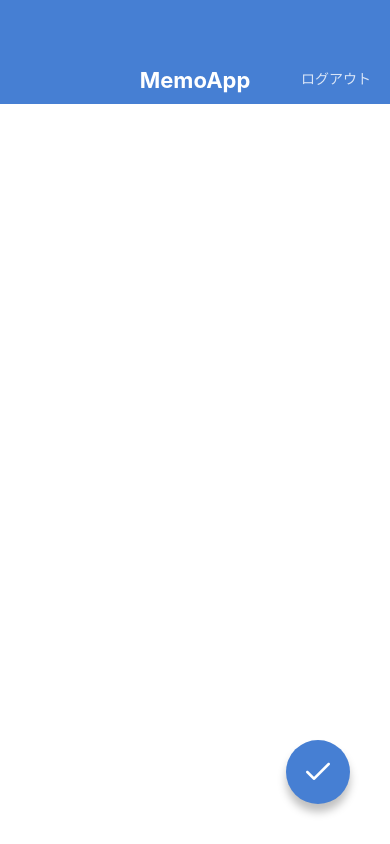
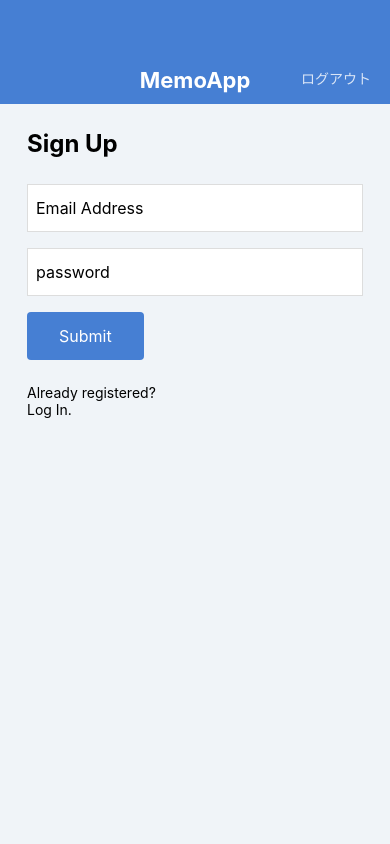
Before and after one commit to akiraabe/Udemy_MemoApp, a React Native app: screen / in a window 390 px wide. Built offline with nearby package versions, Linux system fonts and the light colour scheme.

Commit message:
Create LoginScren and SignUpScreen

```diff
--- a/App.jsx
+++ b/App.jsx
@@ -1,5 +1,7 @@
 import React from 'react';
-import MemoCreateScreen from './src/screens/MemoCreateScreen';
+import SignUpScreen from './src/screens/SignUpScreen';
+// import LogInScreen from './src/screens/LogInScreen';
+// import MemoCreateScreen from './src/screens/MemoCreateScreen';
 // import MemoEditScreen from './src/screens/MemoEditScreen';
 // import MemoListScreen from './src/screens/MemoListScreen';
 // import MemoDetailScreen from './src/screens/MemoDetailScreen';
@@ -8,5 +10,7 @@
   // return <MemoListScreen />;
   // return <MemoDetailScreen />;
   // return <MemoEditScreen />;
-  return <MemoCreateScreen />;
+  // return <MemoCreateScreen />;
+  // return <LogInScreen />;
+  return <SignUpScreen />;
 }
--- /dev/null
+++ b/src/components/Button.jsx
@@ -0,0 +1,34 @@
+import React from 'react';
+import { Text, View, StyleSheet } from 'react-native';
+import { string } from 'prop-types';
+
+const Button = (props) => {
+  const { label } = props;
+  return (
+    <View style={styles.buttonContainer}>
+      <Text style={styles.buttonLabel}>{label}</Text>
+    </View>
+  );
+};
+
+Button.propTypes = {
+  label: string.isRequired,
+};
+
+const styles = StyleSheet.create({
+  buttonContainer: {
+    backgroundColor: '#467FD3',
+    borderRadius: 4,
+    alignSelf: 'flex-start', // 自分自身を並べる
+    marginBottom: 24,
+  },
+  buttonLabel: {
+    fontSize: 16,
+    lineHeight: 32,
+    paddingVertical: 8,
+    paddingHorizontal: 32,
+    color: '#FFFFFF',
+  },
+});
+
+export default Button;
--- /dev/null
+++ b/src/screens/LogInScreen.jsx
@@ -0,0 +1,50 @@
+import React from 'react';
+import {
+  View, Text, TextInput, StyleSheet,
+} from 'react-native';
+import AppBar from '../components/AppBar';
+import Button from '../components/Button';
+
+const LogInScreen = () => (
+  <View style={styles.container}>
+    <AppBar />
+    <View style={styles.inner}>
+      <Text style={styles.title}>Logi In</Text>
+      <TextInput style={styles.input} value="Email Address" />
+      <TextInput style={styles.input} value="password" />
+      <Button label="Submit" />
+      <View>
+        <Text>Not registered?</Text>
+        <Text>Sign up here!</Text>
+      </View>
+    </View>
+  </View>
+);
+
+const styles = StyleSheet.create({
+  container: {
+    flex: 1,
+    backgroundColor: '#F0F4F8',
+  },
+  inner: {
+    paddingHorizontal: 27,
+    paddingVertical: 24,
+  },
+  title: {
+    fontSize: 24,
+    lineHeight: 32,
+    fontWeight: 'bold',
+    marginBottom: 24,
+  },
+  input: {
+    fontSize: 16,
+    height: 48,
+    borderColor: '#DDDDDD',
+    borderWidth: 1,
+    backgroundColor: '#FFFFFF',
+    paddingHorizontal: 8,
+    marginBottom: 16,
+  },
+});
+
+export default LogInScreen;
--- /dev/null
+++ b/src/screens/SignUpScreen.jsx
@@ -0,0 +1,50 @@
+import React from 'react';
+import {
+  View, Text, TextInput, StyleSheet,
+} from 'react-native';
+import AppBar from '../components/AppBar';
+import Button from '../components/Button';
+
+const SignUpScreen = () => (
+  <View style={styles.container}>
+    <AppBar />
+    <View style={styles.inner}>
+      <Text style={styles.title}>Sign Up</Text>
+      <TextInput style={styles.input} value="Email Address" />
+      <TextInput style={styles.input} value="password" />
+      <Button label="Submit" />
+      <View>
+        <Text>Already registered?</Text>
+        <Text>Log In.</Text>
+      </View>
+    </View>
+  </View>
+);
+
+const styles = StyleSheet.create({
+  container: {
+    flex: 1,
+    backgroundColor: '#F0F4F8',
+  },
+  inner: {
+    paddingHorizontal: 27,
+    paddingVertical: 24,
+  },
+  title: {
+    fontSize: 24,
+    lineHeight: 32,
+    fontWeight: 'bold',
+    marginBottom: 24,
+  },
+  input: {
+    fontSize: 16,
+    height: 48,
+    borderColor: '#DDDDDD',
+    borderWidth: 1,
+    backgroundColor: '#FFFFFF',
+    paddingHorizontal: 8,
+    marginBottom: 16,
+  },
+});
+
+export default SignUpScreen;
```
